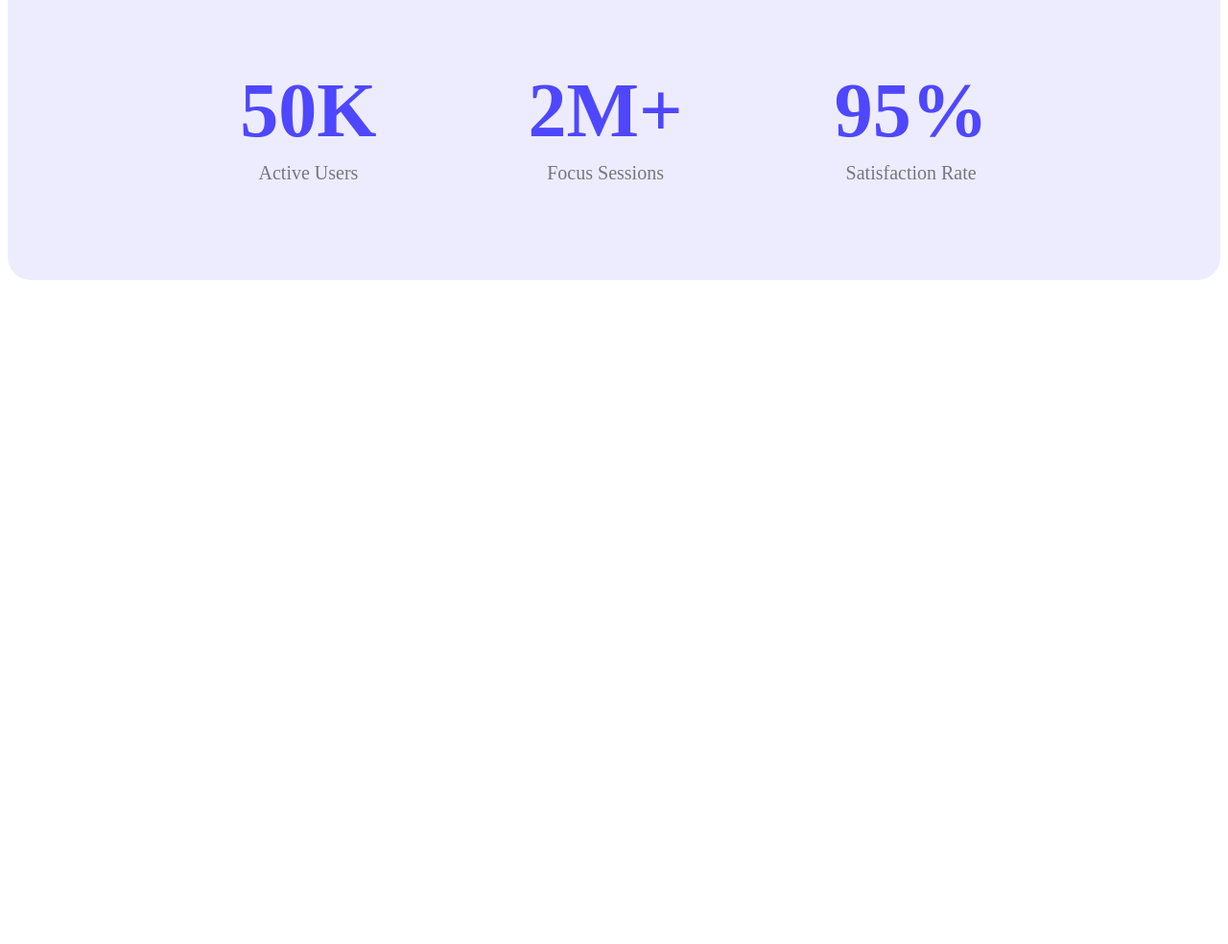
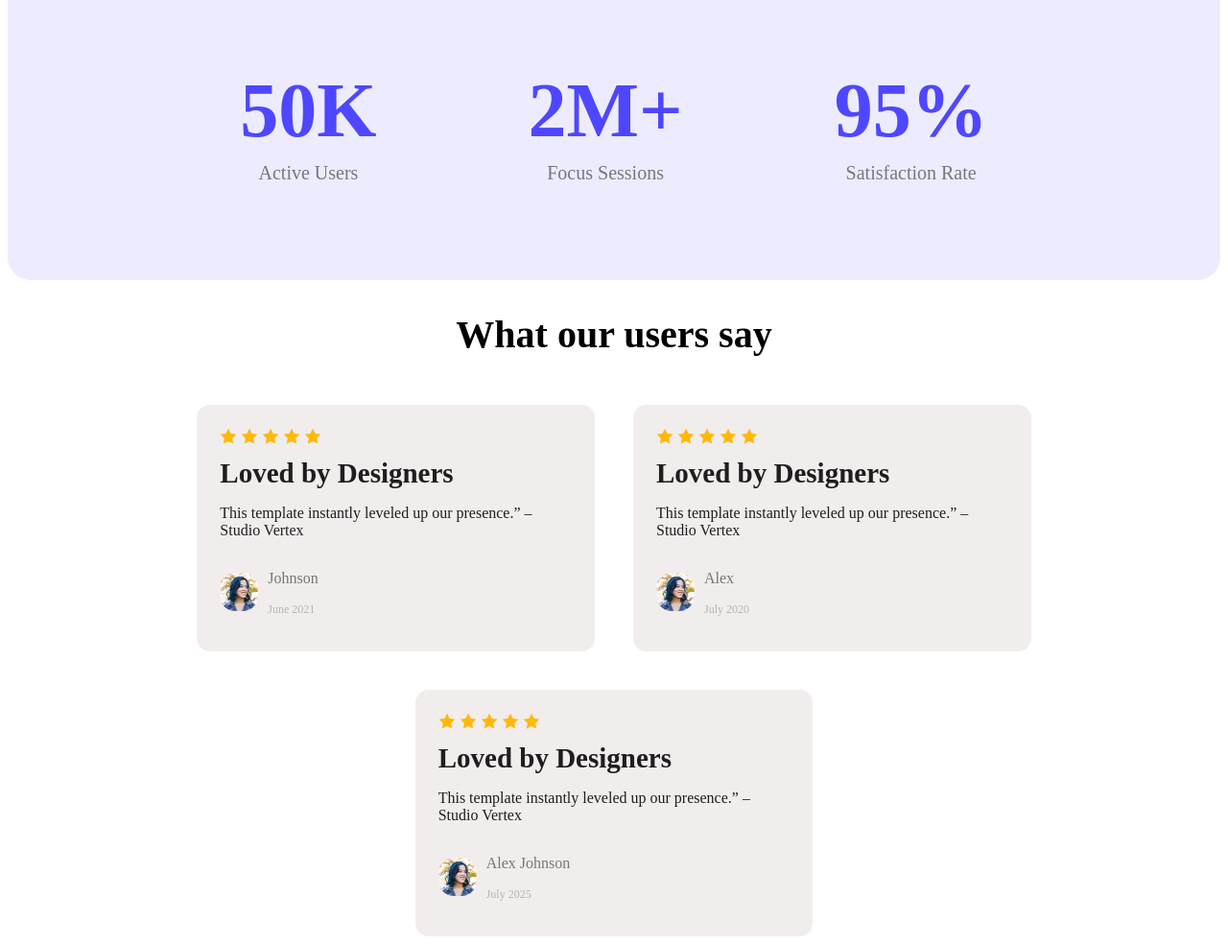
Before and after one commit to anikasaida/assignment1-repo, a plain HTML site: page index.html in a window 1280 px wide. Shown: the part 1697-2681 px from the top of the page at 96% size. Before the commit the page ends 1997 px from the top, so only its background shows below. Drawn offline with Linux system fonts and the light colour scheme.

Commit message:
Added reviewer opinion on html file

```diff
--- a/index.html
+++ b/index.html
@@ -55,6 +55,73 @@
  </div>
  </div>
  </section>
+
+ <section class="feedback">
+    <h2 class="feedback-heading">What our users say</h2>
+    <div class="feedback-cards">
+        <div class="feedback-card">
+            <div class="star">
+                <img src="images/icon-star.png" alt="">
+                <img src="images/icon-star.png" alt="">
+                <img src="images/icon-star.png" alt="">
+                <img src="images/icon-star.png" alt="">
+                <img src="images/icon-star.png" alt="">
+            </div>
+            <h3 class="feedback-title">Loved by Designers</h3>
+             <p class="feedback-text">This template instantly leveled up our presence.” – Studio Vertex</p>
+      <div class="reviewer">
+        <img src="images/avatar.png" alt="Reviewer 1" />
+        <div class="reviewer-info">
+          <p class="reviewer-name"> Johnson</p>
+          <p class="review-date">June 2021</p>
+
+        </div>
+      </div>
+        </div>
+
+        <div class="feedback-card">
+            <div class="star">
+                <img src="images/icon-star.png" alt="">
+                <img src="images/icon-star.png" alt="">
+                <img src="images/icon-star.png" alt="">
+                <img src="images/icon-star.png" alt="">
+                <img src="images/icon-star.png" alt="">
+            </div>
+            <h3 class="feedback-title">Loved by Designers</h3>
+             <p class="feedback-text">This template instantly leveled up our presence.” – Studio Vertex</p>
+      <div class="reviewer">
+        <img src="images/avatar.png" alt="Reviewer 1" />
+        <div class="reviewer-info">
+          <p class="reviewer-name">Alex </p>
+          <p class="review-date">July 2020</p>
+        </div>
+      </div>
+        </div>
+
+        <div class="feedback-card">
+            <div class="star">
+                <img src="images/icon-star.png" alt="">
+                <img src="images/icon-star.png" alt="">
+                <img src="images/icon-star.png" alt="">
+                <img src="images/icon-star.png" alt="">
+                <img src="images/icon-star.png" alt="">
+            </div>
+            <h3 class="feedback-title">Loved by Designers</h3>
+             <p class="feedback-text">This template instantly leveled up our presence.” – Studio Vertex</p>
+      <div class="reviewer">
+        <img src="images/avatar.png" alt="Reviewer 1" />
+        <div class="reviewer-info">
+          <p class="reviewer-name">Alex Johnson</p>
+          <p class="review-date">July 2025</p>
+           </div>
+      </div>
+        </div>
+    </div>
+ </section>
+
+ <section>
+
+ </section>
     </main>
     <footer>
 
--- a/styles/design.css
+++ b/styles/design.css
@@ -158,3 +158,71 @@ margin-top: auto;
 .start-box .start-label {
   margin-top: 0;
 }
+
+
+.feedback-heading {
+  font-size: 40px;
+  margin-bottom: 50px;
+  text-align: center;
+}
+
+.feedback-cards {
+  display: flex;
+  justify-content: center;
+  gap: 40px;
+  flex-wrap: wrap;
+}
+
+.feedback-card {
+  background-color: #F2EDED;
+  padding: 24px 24px;
+  gap: 24px;
+  border-radius: 14px;
+  width: 366.67px;
+  box-shadow: 0 0 12px rgba(255,255,255,0.05);
+  text-align: left;
+}
+
+.star-row {
+  color: #FFD700;
+  font-size: 20px;
+  margin-bottom: 10px;
+}
+
+.feedback-title {
+  font-size: 29px;
+  margin: 10px 0px;
+  color: rgba(30, 30, 30, 1);
+}
+
+.feedback-text {
+  font-size: 16px;
+  color: rgba(30, 30, 30, 1);
+}
+
+.review-source {
+  font-style: italic;
+  margin-bottom: 20px;
+  color: #AAAAAA;
+}
+
+.reviewer {
+  display: flex;
+  align-items: center;
+  gap: 10px;
+  margin-top: 10px;
+}
+
+.reviewer img {
+  width: 40px;
+  height: 40px;
+  border-radius: 40%;
+}
+.reviewer-name{
+    color: rgba(117, 117, 117, 1);
+
+}
+.review-date {
+  font-size: 12px;
+  color: rgba(179, 179, 179, 1);
+}
```
